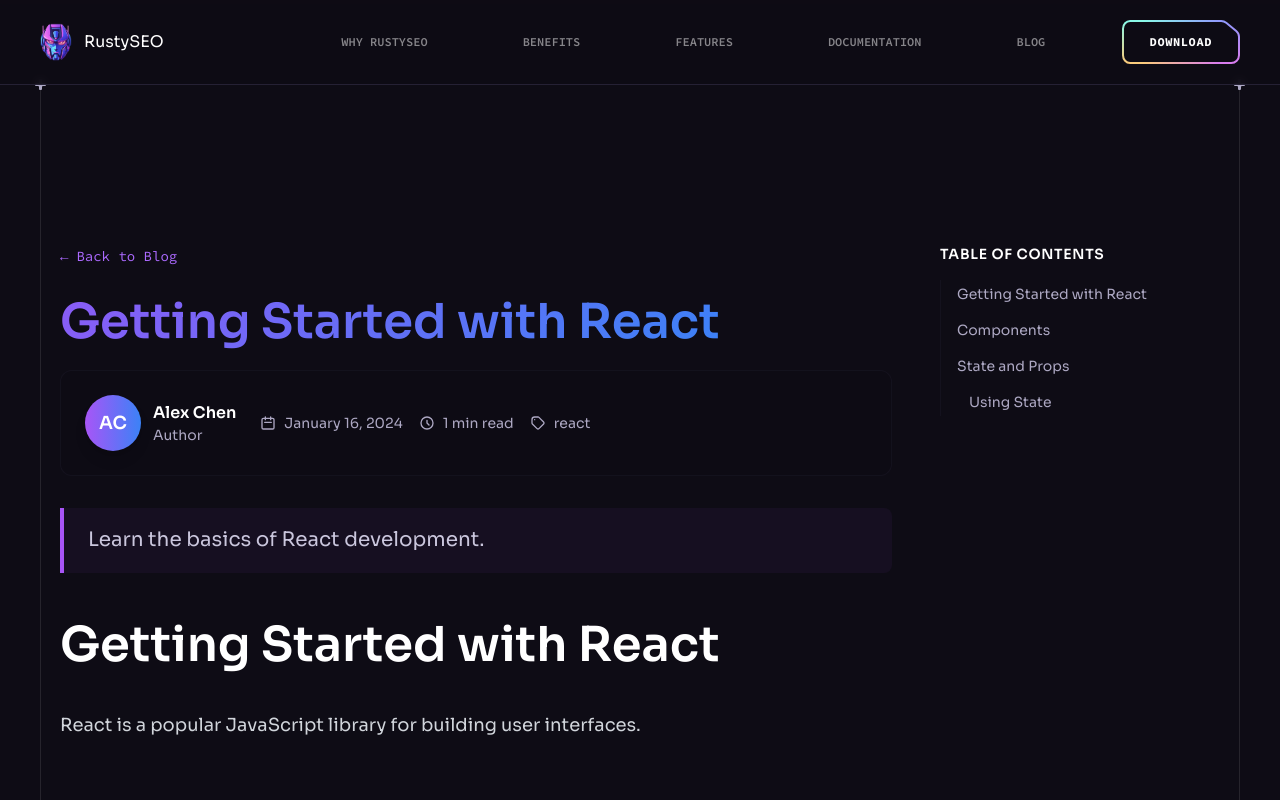
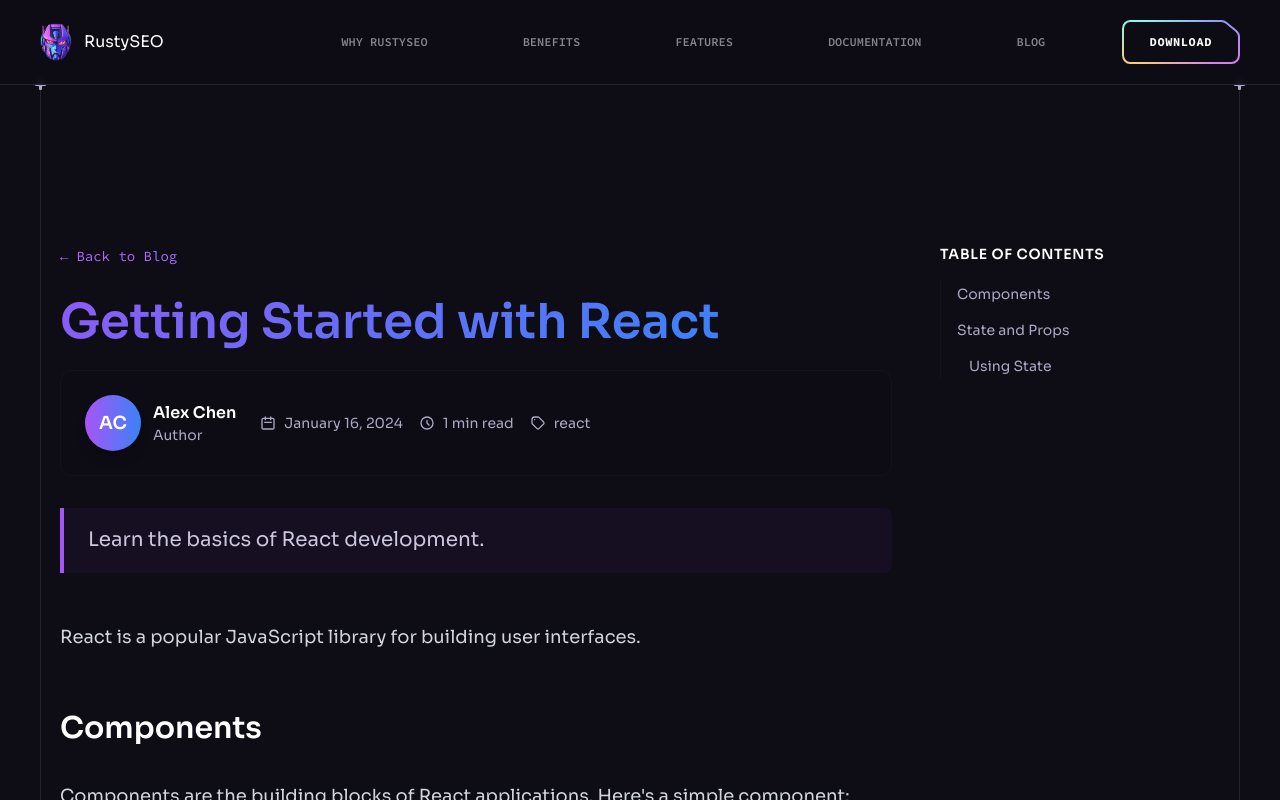
Before and after one commit to mascanho/RustyLanding, a React (Vite) app: page /blog/getting-started-react in a window 1280 px wide. Shown: the top 800 px of the page. Built offline with nearby package versions, Linux system fonts and the light colour scheme; no server answers.

Commit message:
fix: blog posts

```diff
--- a/src/blog/getting-started-react.mdx
+++ b/src/blog/getting-started-react.mdx
@@ -1,7 +1,7 @@
 export default function BlogContent() {
   return (
     <>
-      <h1 id="getting-started-with-react">Getting Started with React</h1>
+
 
       <p>React is a popular JavaScript library for building user interfaces.</p>
 
--- a/src/blog/hello-world.mdx
+++ b/src/blog/hello-world.mdx
@@ -1,7 +1,7 @@
 export default function BlogContent() {
   return (
     <>
-      <h1 id="hello-world">Hello World</h1>
+
 
       <p>Welcome to our blog! This is first post.</p>
 
```
Also changed, not shown: src/components/BlogPost.jsx (+4 -5 lines).
